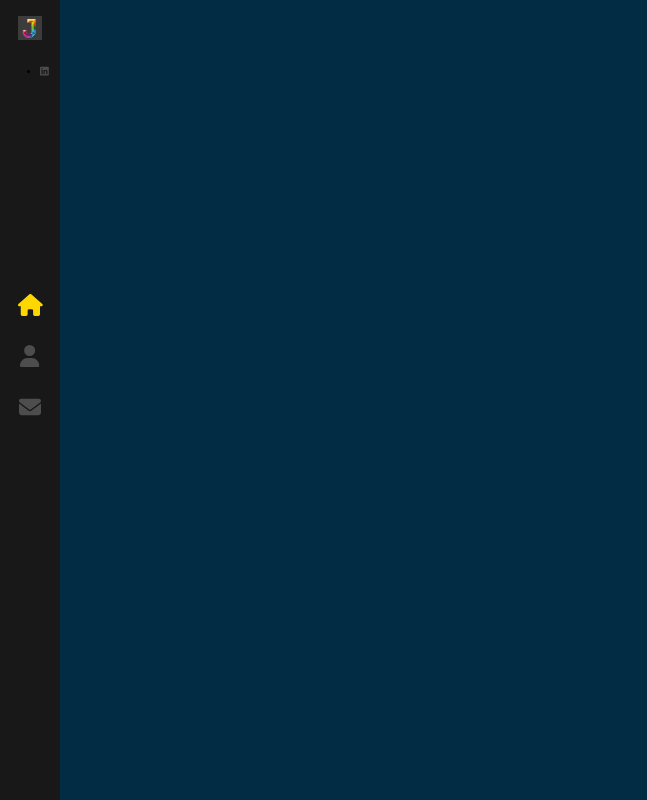
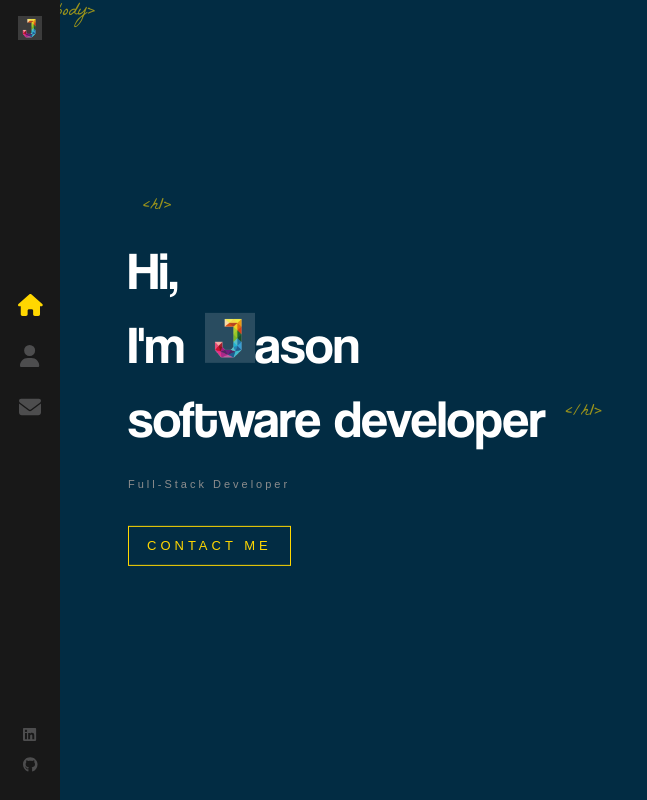
Before and after one commit to sirjkm/REACTportfolio, a React (Create React App) app: page / in a window 1280 px wide. Shown: the whole page, without its empty margins (0-647 px from the left). Built offline with nearby package versions, Linux system fonts and the light colour scheme.

Commit message:
update style components

```diff
--- a/src/App.js
+++ b/src/App.js
@@ -1,12 +1,15 @@
 import './App.scss';
-import { Route, Router, Routes } from 'react-router-dom';
+import { Route, Routes } from 'react-router-dom';
 import Layout from './components/Layout';
+import Home from './components/Home';
 
 function App() {
   return (
     <>
       <Routes>
-        <Route path='/' element={<Layout />} />
+        <Route path='/' element={<Layout />} >
+          <Route index element={<Home />} />
+        </Route>
       </Routes>
     </>
   )
--- /dev/null
+++ b/src/components/Home/index.js
@@ -0,0 +1,22 @@
+import LogoTitle from '../../assets/images/logo-j.png';
+import { Link } from 'react-router-dom';
+import './index.scss';
+
+const Home = () => {
+    return (
+        <div className='container home-page'>
+            <div className='text-zone'>
+                <h1>Hi, <br /> I'm
+                <img src={LogoTitle} alt='developer' />
+                ason
+                <br />
+                software developer
+                </h1>
+                <h2>Full-Stack Developer</h2>
+                <Link to='/contact' className='flat-button'>CONTACT ME</Link>
+            </div>
+        </div>
+    )
+}
+
+export default Home;
--- /dev/null
+++ b/src/components/Home/index.scss
@@ -0,0 +1,79 @@
+.home-page {
+    .text-zone {
+        position: absolute;
+        left: 10%;
+        top: 50%;
+        transform: translateY(-50%);
+        width: 40%;
+        max-height: 90%;
+    }
+
+    h1 {
+        color: #fff;
+        font-size: 53px;
+        margin: 0;
+        font-family: 'Coolvetica';
+        font-weight: 400;
+
+        &::before {
+            content: '<h1>';
+            font-family: 'La Belle Aurore';
+            color: #ffd700;
+            font-size: 18px;
+            position: absolute;
+            margin-top: -40px;
+            left: 15px;
+            opacity: 0.6;
+        }
+
+        &::after {
+            content: '</h1>';
+            font-family: 'La Belle Aurore';
+            color: #ffd700;
+            font-size: 18px;
+            position: absolute;
+            margin-top: 18px;
+            margin-left: 20px;
+            animation: fadeIn 1s 1.7s backwards;
+            opacity: 0.6;
+        }
+
+        img {
+            width: 50px;
+            margin-left: 20px;
+            opacity: 0;
+            height: auto;
+            animation: rotateIn 1s linear both;
+            animation-delay: 1.4s;
+        }
+    }
+
+    h2 {
+        color: #8d8d8d;
+        margin-top: 20px;
+        font-weight: 400;
+        font-size: 11px;
+        font-family: sans-serif;
+        letter-spacing: 3px;
+        animation: fadeIn 1s 1.8s backwards;
+    }
+
+    .flat-button {
+        color: #ffd700;
+        font-size: 13px;
+        font-weight: 400;
+        letter-spacing: 4px;
+        font-family: sans-serif;
+        text-decoration: none;
+        padding: 10px 18px;
+        border: 1px solid #ffd700;
+        margin-top: 25px;
+        float: left;
+        animation: fadeIn 1s 1.8s backwards;
+
+        &:hover {
+            background: #ffd700;
+            color: #333;
+        }
+    }
+}
--- a/src/components/Layout/index.js
+++ b/src/components/Layout/index.js
@@ -1,9 +1,20 @@
+import { Outlet } from 'react-router-dom';
 import Sidebar from '../sidebar';
 import './index.scss';
 
 const Layout = () => {
     return (
-        <Sidebar />
+        <div className='App'>
+            <Sidebar />
+            <div className='page'>
+                <span className='tags top-tags'>&lt;body&gt;</span>
+                <Outlet />
+                <span className='tags bottom-tags'>&lt;body&gt;
+                <br />
+                    <span className='bottom-tag-html'>&lt;html&gt;</span>
+                </span>
+            </div>
+        </div>
     )
 }
 
--- a/src/components/Layout/index.scss
+++ b/src/components/Layout/index.scss
@@ -0,0 +1,38 @@
+.page {
+    width: 100%;
+    height: 100%;
+    position: absolute;
+}
+
+.top-tags {
+    bottom: auto;
+    top: 35px;
+}
+
+.tags {
+    color: #ffd700;
+    opacity: 0.6;
+    bottom: 0;
+    left: 120px;
+    font-size: 18px;
+    font-family: 'La Belle Aurore';
+}
+
+.bottom-tag-html {
+    margin-left: -20px;
+}
+
+.container {
+    width: 100%;
+    will-change: contents;
+    height: 90%;
+    min-height: 566px;
+    position: absolute;
+    opacity: 0;
+    top: 5%;
+    margin: 0 auto;
+    z-index: 1;
+    transform-style: preserve-3d;
+    animation: fadeIn 1s forwards;
+    animation-delay: 1s;
+}
--- a/src/components/sidebar/index.js
+++ b/src/components/sidebar/index.js
@@ -3,7 +3,7 @@
 import LogoJ from '../../assets/images/logo-j.png';
 import { FontAwesomeIcon } from '@fortawesome/react-fontawesome';
 import { faEnvelope, faHome, faUser } from '@fortawesome/free-solid-svg-icons';
-import { faLinkedin } from '@fortawesome/free-brands-svg-icons';
+import { faGithub, faLinkedin } from '@fortawesome/free-brands-svg-icons';
 
 const Sidebar = () => (
     <div className='nav-bar'>
@@ -27,6 +27,11 @@
                     <FontAwesomeIcon icon={faLinkedin} color='#4d4d4e' />
                 </a>
             </li>
+            <li>
+                <a target='_blank' rel='noreferrer' href='https://github.com/sirjkm'>
+                    <FontAwesomeIcon icon={faGithub} color='#4d4d4e' />
+                </a>
+            </li>
         </ul>
     </div>
 )
--- a/src/components/sidebar/index.scss
+++ b/src/components/sidebar/index.scss
@@ -95,4 +95,26 @@
             }
         }
     }
+
+    ul {
+        position: absolute;
+        bottom: 20px;
+        width: 100%;
+        display: block;
+        padding: 0;
+        list-style: none;
+        text-align: center;
+        margin: 0;
+
+        li {
+            padding: 7px 0;
+            display: block;
+            font-size: 15px;
+            line-height: 16px;
+
+            &:hover svg {
+                color: #ffd700;
+            }
+        }
+    }
 }
--- a/src/index.css
+++ b/src/index.css
@@ -4,7 +4,7 @@
 
 body {
   margin: 0;
-  font-family: 300 11px/1.4 'Helvetica Neu', 'sans-serif';
+  font: 300 11px/1.4 'Helvetica Neue', 'sans-serif';
   color: 444;
   background: #022c43;
   overflow: hidden;
```
